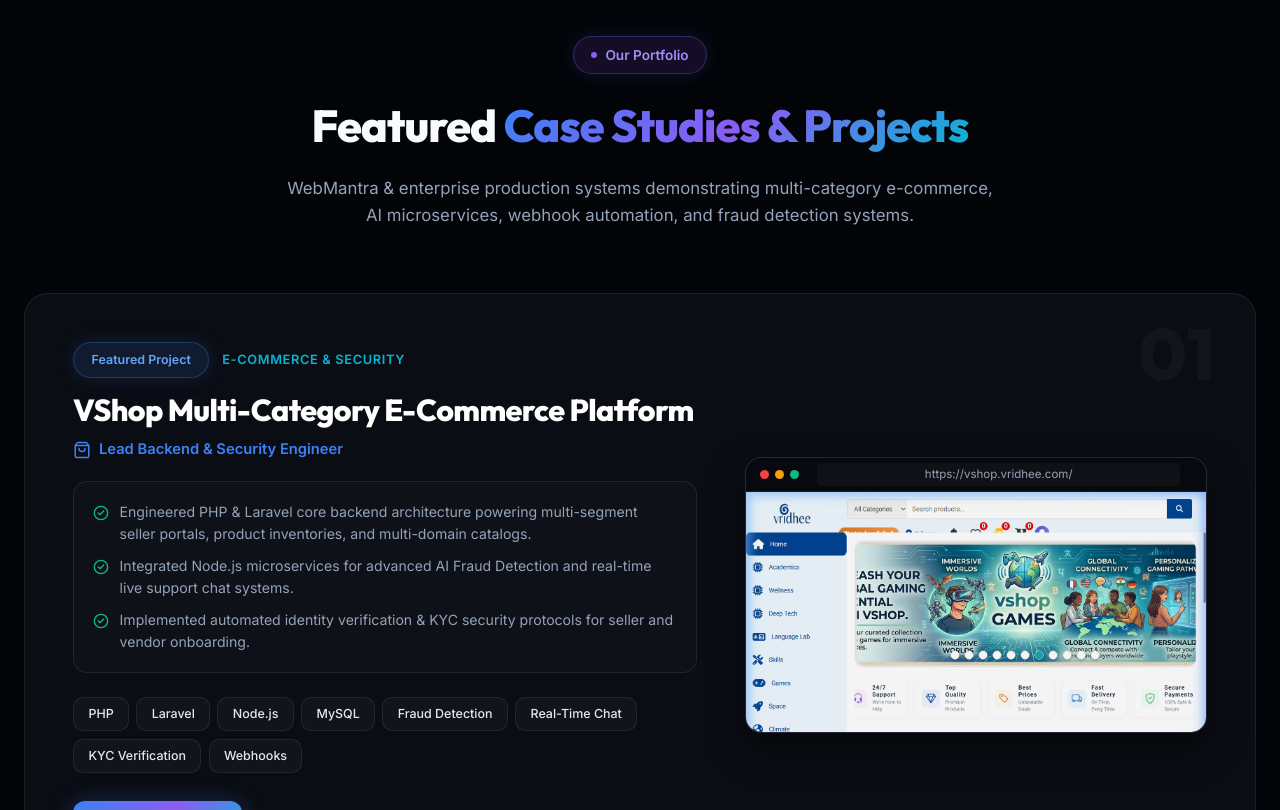
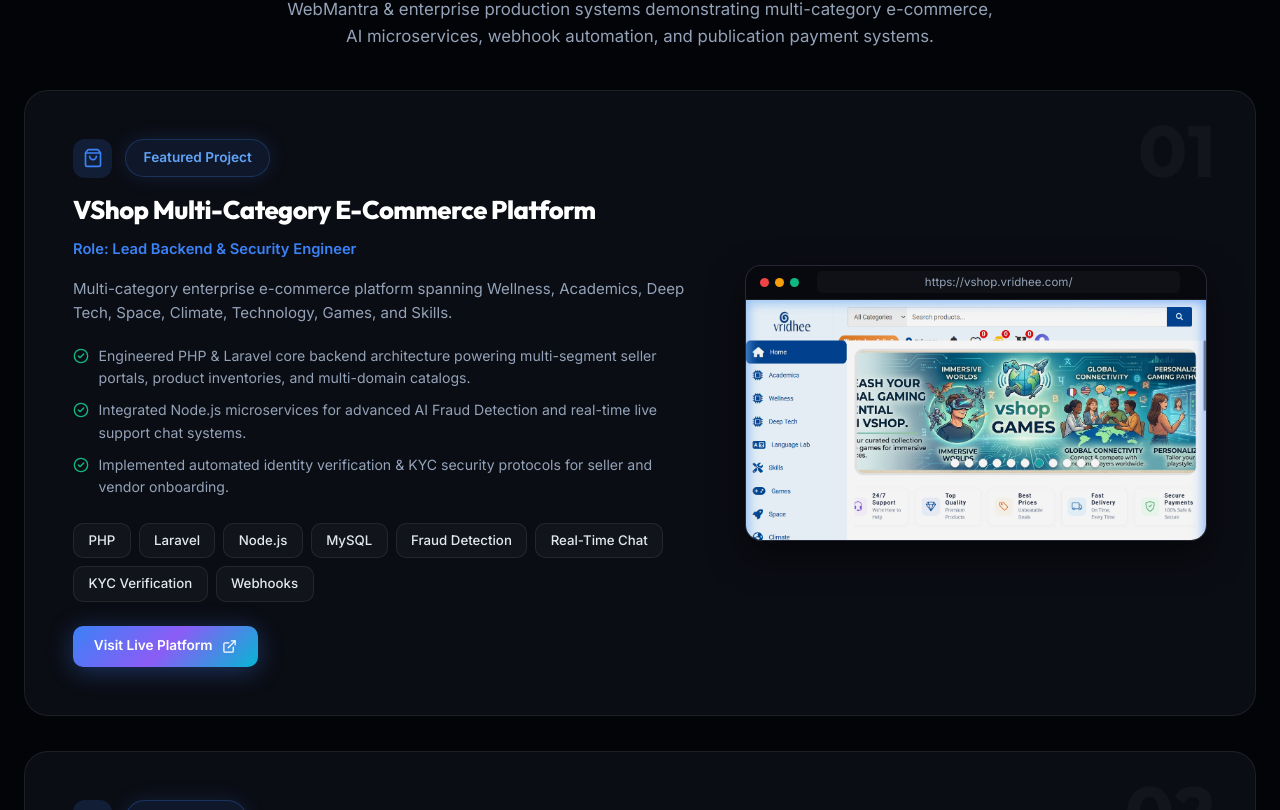
Before and after one commit to TechHub88/portfolio, a React (Vite) app: page / in a window 1280 px wide. Shown: the part 5750-6560 px from the top of the page. Built offline with nearby package versions, Linux system fonts and the light colour scheme.

Commit message:
Update Projects section: reduce vertical gap, change badge to My Projects, and add Full-Stack Book Publication Platform project

```diff
--- a/src/components/Experience.jsx
+++ b/src/components/Experience.jsx
@@ -42,7 +42,7 @@
 
 const Experience = () => {
   return (
-    <section id="experience" style={{ position: 'relative', overflow: 'hidden', padding: '7rem 0' }}>
+    <section id="experience" style={{ position: 'relative', overflow: 'hidden', padding: '3.5rem 0' }}>
 
       {/* Background Ambient Glowing Orbs */}
       <div style={{
--- a/src/components/Projects.jsx
+++ b/src/components/Projects.jsx
@@ -1,6 +1,6 @@
 import React from 'react';
 import { motion } from 'framer-motion';
-import { ShoppingBag, Bot, MessageSquare, CheckCircle2, ArrowRight } from 'lucide-react';
+import { ShoppingBag, Bot, MessageSquare, BookOpen, CheckCircle2, ArrowRight, ExternalLink } from 'lucide-react';
 
 const projects = [
   {
@@ -54,30 +54,47 @@
     imageUrl: '/teavera-banner.jpg',
     badge: 'Infrastructure',
     icon: MessageSquare
+  },
+  {
+    id: '04',
+    title: 'Full-Stack Book Publication Platform',
+    link: '#contact',
+    role: 'Backend Architect & Payments Lead',
+    tag: 'Payments & Relational DB',
+    description: 'Engineered relational databases with secure payload execution layers to handle metadata indexing, digital publication cataloging, and automated Razorpay payment integration.',
+    highlights: [
+      'Designed relational databases with secure payload execution layers to handle metadata indexing and digital payments.',
+      'Integrated Razorpay payment gateway API with webhook listeners for automated instant invoice generation and digital fulfillment.',
+      'Implemented role-based authorization protocols for authors, publishers, and readers.'
+    ],
+    tech: ['PHP', 'Laravel', 'REST APIs', 'MySQL', 'Razorpay', 'Role Authorization'],
+    imageUrl: '/vshop-banner.png',
+    badge: 'Publication & Payments',
+    icon: BookOpen
   }
 ];
 
 const Projects = () => {
   return (
-    <section id="projects" style={{ position: 'relative' }}>
+    <section id="projects" style={{ position: 'relative', padding: '2.5rem 0' }}>
       <div className="container">
 
-        {/* Section Title */}
-        <div style={{ textAlign: 'center', marginBottom: '4rem' }}>
-          <div className="badge" style={{ marginBottom: '1rem', background: 'rgba(139, 92, 246, 0.12)', borderColor: 'rgba(139, 92, 246, 0.3)', color: '#a78bfa' }}>
+        {/* Section Title Header */}
+        <div style={{ textAlign: 'center', marginBottom: '2.5rem' }}>
+          <div className="badge" style={{ marginBottom: '0.8rem', background: 'rgba(139, 92, 246, 0.12)', borderColor: 'rgba(139, 92, 246, 0.3)', color: '#a78bfa' }}>
             <span style={{ width: '6px', height: '6px', borderRadius: '50%', background: 'var(--accent-secondary)', display: 'inline-block' }} />
-            Our Portfolio
+            My Projects
           </div>
           <h2 className="section-title">
             Featured <span className="text-gradient">Case Studies & Projects</span>
           </h2>
           <p className="section-subtitle" style={{ marginBottom: 0 }}>
-            WebMantra & enterprise production systems demonstrating multi-category e-commerce, AI microservices, webhook automation, and fraud detection systems.
+            WebMantra & enterprise production systems demonstrating multi-category e-commerce, AI microservices, webhook automation, and publication payment systems.
           </p>
         </div>
 
-        {/* WebMantra-Inspired Project Cards Grid */}
-        <div style={{ display: 'flex', flexDirection: 'column', gap: '3.5rem' }}>
+        {/* WebMantra Project Cards Grid - Compact Spacing */}
+        <div style={{ display: 'flex', flexDirection: 'column', gap: '2.2rem' }}>
           {projects.map((project) => {
             const IconComponent = project.icon;
 
@@ -98,70 +115,64 @@
                   {/* Left Details */}
                   <div style={{ zIndex: 2 }}>
                     <div style={{ display: 'flex', alignItems: 'center', gap: '0.8rem', marginBottom: '0.8rem', flexWrap: 'wrap' }}>
-                      <span className="badge" style={{ fontSize: '0.78rem' }}>{project.badge}</span>
-                      <span style={{ fontSize: '0.8rem', color: 'var(--accent-cyan)', fontWeight: 600, textTransform: 'uppercase', letterSpacing: '0.05em' }}>
-                        {project.tag}
+                      <div style={{ padding: '0.6rem', background: 'rgba(59, 130, 246, 0.15)', borderRadius: '12px', color: 'var(--accent-primary)', display: 'flex' }}>
+                        <IconComponent size={20} />
+                      </div>
+                      <span className="badge" style={{ background: 'rgba(59, 130, 246, 0.1)', borderColor: 'rgba(59, 130, 246, 0.25)', color: '#60a5fa' }}>
+                        {project.badge}
                       </span>
                     </div>
 
-                    <h3 style={{ fontSize: '1.9rem', color: '#ffffff', marginBottom: '0.6rem', lineHeight: 1.25, fontWeight: 800 }}>
+                    <h3 style={{ fontSize: 'clamp(1.25rem, 2.2vw, 1.6rem)', color: '#fff', marginBottom: '0.4rem', fontWeight: 800 }}>
                       {project.title}
                     </h3>
 
-                    <div style={{ color: 'var(--accent-primary)', fontWeight: 600, fontSize: '0.92rem', marginBottom: '1.2rem', display: 'flex', alignItems: 'center', gap: '0.5rem' }}>
-                      <IconComponent size={18} /> {project.role}
+                    <div style={{ color: 'var(--accent-primary)', fontWeight: 600, fontSize: '0.92rem', marginBottom: '1rem' }}>
+                      Role: {project.role}
                     </div>
 
-                    {/* Bullet Highlights */}
-                    <div style={{ padding: '1.2rem', marginBottom: '1.5rem', background: 'rgba(255, 255, 255, 0.02)', borderRadius: '14px', border: '1px solid var(--border-color)' }}>
-                      <ul style={{ listStyle: 'none', padding: 0, margin: 0, display: 'flex', flexDirection: 'column', gap: '0.65rem' }}>
-                        {project.highlights.map((h, hIdx) => (
-                          <li key={hIdx} style={{ display: 'flex', gap: '0.65rem', fontSize: '0.88rem', color: 'var(--text-muted)', lineHeight: 1.55 }}>
+                    <p style={{ color: 'var(--text-muted)', fontSize: '0.94rem', marginBottom: '1.2rem', lineHeight: 1.6 }}>
+                      {project.description}
+                    </p>
+
+                    <div style={{ display: 'flex', flexDirection: 'column', gap: '0.6rem', marginBottom: '1.5rem' }}>
+                      {project.highlights.map((h, i) => (
+                        <div key={i} style={{ display: 'flex', alignItems: 'flex-start', gap: '0.6rem', fontSize: '0.88rem', color: 'var(--text-muted)' }}>
                           <CheckCircle2 size={16} color="var(--accent-emerald)" style={{ flexShrink: 0, marginTop: '0.2rem' }} />
                           <span>{h}</span>
-                          </li>
-                        ))}
-                      </ul>
                         </div>
-
-                    {/* Tech Badges */}
-                    <div style={{ display: 'flex', flexWrap: 'wrap', gap: '0.45rem', marginBottom: '1.8rem' }}>
-                      {project.tech.map((t, tIdx) => (
-                        <span key={tIdx} className="tech-pill" style={{ fontSize: '0.78rem' }}>{t}</span>
                       ))}
                     </div>
 
-                    {/* WebMantra Style Action Button */}
-                    <a href={project.link} target="_blank" rel="noopener noreferrer" className="btn btn-accent" style={{ padding: '0.75rem 1.8rem', fontSize: '0.88rem' }}>
-                      View Project <ArrowRight size={16} />
-                    </a>
+                    <div style={{ display: 'flex', flexWrap: 'wrap', gap: '0.5rem', marginBottom: '1.5rem' }}>
+                      {project.tech.map((t, idx) => (
+                        <span key={idx} className="tech-pill">{t}</span>
+                      ))}
                     </div>
 
-                  {/* Right Thumbnail Image Container */}
-                  <div style={{ zIndex: 2 }}>
+                    {project.link.startsWith('http') && (
+                      <a
+                        href={project.link}
+                        target="_blank"
+                        rel="noopener noreferrer"
+                        className="btn btn-accent"
+                        style={{ padding: '0.6rem 1.3rem', fontSize: '0.85rem', borderRadius: '10px' }}
+                      >
+                        Visit Live Platform <ExternalLink size={15} />
+                      </a>
+                    )}
+                  </div>
+
+                  {/* Right Preview Image Frame */}
                   <div className="webmantra-thumbnail-wrapper">
                     <div className="browser-header-dots">
                       <span style={{ background: '#ef4444' }} />
                       <span style={{ background: '#f59e0b' }} />
                       <span style={{ background: '#10b981' }} />
-                        <span className="browser-url-text">{project.link}</span>
+                      <div className="browser-url-text">{project.link.startsWith('http') ? project.link : 'https://sayaniroy.dev/book-platform'}</div>
                     </div>
                     <div className="webmantra-img-box">
-                        <img
-                          src={project.imageUrl}
-                          alt={`Thumbnail of ${project.title}`}
-                          loading="lazy"
-                          onError={(e) => {
-                            e.target.style.display = 'none';
-                            e.target.parentElement.innerHTML = `
-                              <div style="display:flex; flex-direction:column; align-items:center; justify-content:center; padding:2rem; text-align:center; color:var(--text-muted); gap:0.8rem;">
-                                <div style="font-weight:600; color:#fff;">${project.title}</div>
-                                <a href="${project.link}" target="_blank" rel="noopener noreferrer" style="color:var(--accent-primary); font-size:0.82rem; text-decoration:underline;">View Live Project &rarr;</a>
-                              </div>
-                            `;
-                          }}
-                        />
-                      </div>
+                      <img src={project.imageUrl} alt={project.title} />
                     </div>
                   </div>
 
@@ -170,6 +181,7 @@
             );
           })}
         </div>
+
       </div>
     </section>
   );
```
Lines whose indentation alone changed are shown as unchanged.
